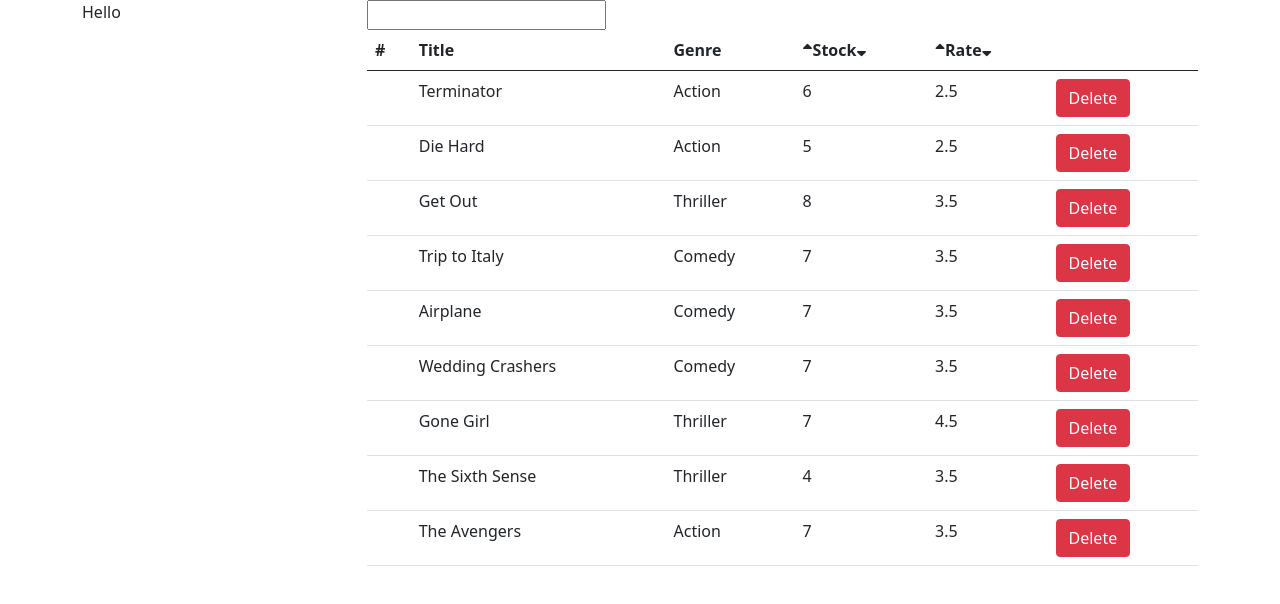
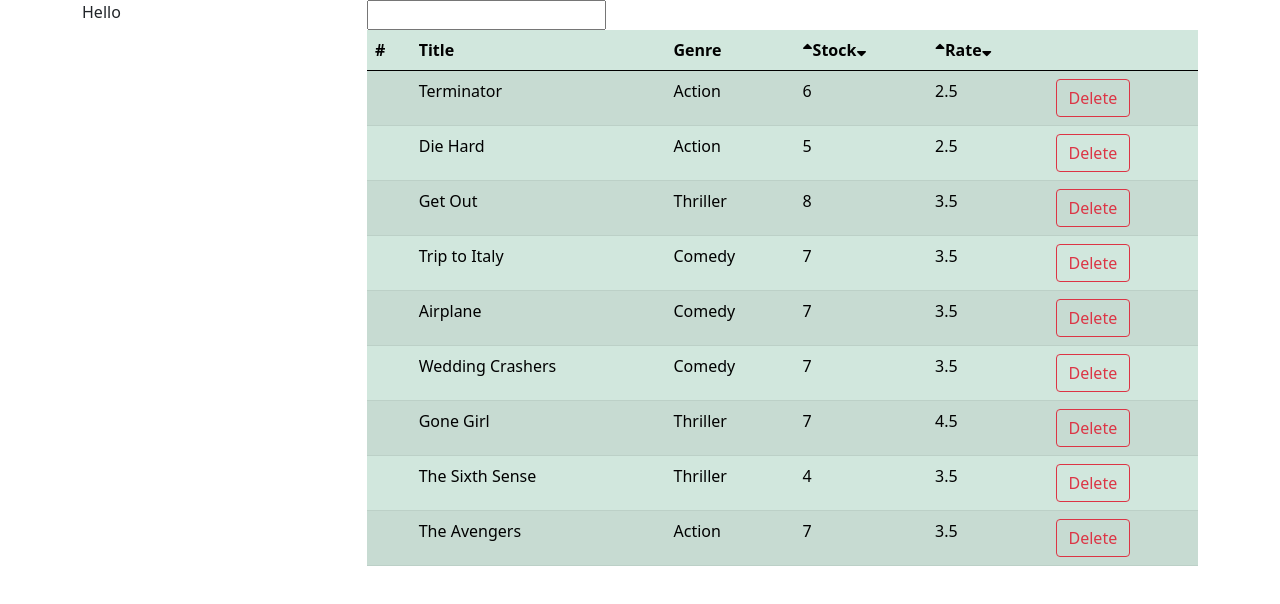
Before and after one commit to harsh007fc/Movies_App, a React (Create React App) app: page / in a window 1280 px wide. Shown: the top 604 px of the page. Built offline with nearby package versions, Linux system fonts and the light colour scheme.

Commit message:
changed table

```diff
--- a/src/Components/Movies.js
+++ b/src/Components/Movies.js
@@ -87,7 +87,7 @@ export default class Movies extends Component {
                     </div>
                     <div className='col-9'>
                         <input type='search' value={this.state.currSearchText} onChange={this.handleChange} ></input>
-                        <table className="table">
+                        <table className="table table-success table-striped">
                             <thead>
                                 <tr>
                                     <th scope="col">#</th>
@@ -118,7 +118,7 @@ export default class Movies extends Component {
                                                 <td>{movieObj.dailyRentalRate}</td>
                                                 <td><button onClick={()=>{
                                                     this.onDelete(movieObj._id)
-                                                }} type="button" className="btn btn-danger">Delete</button></td>
+                                                }} type="button" className="btn btn-outline-danger">Delete</button></td>
                                             </tr>
                                         )
                                     })
```
